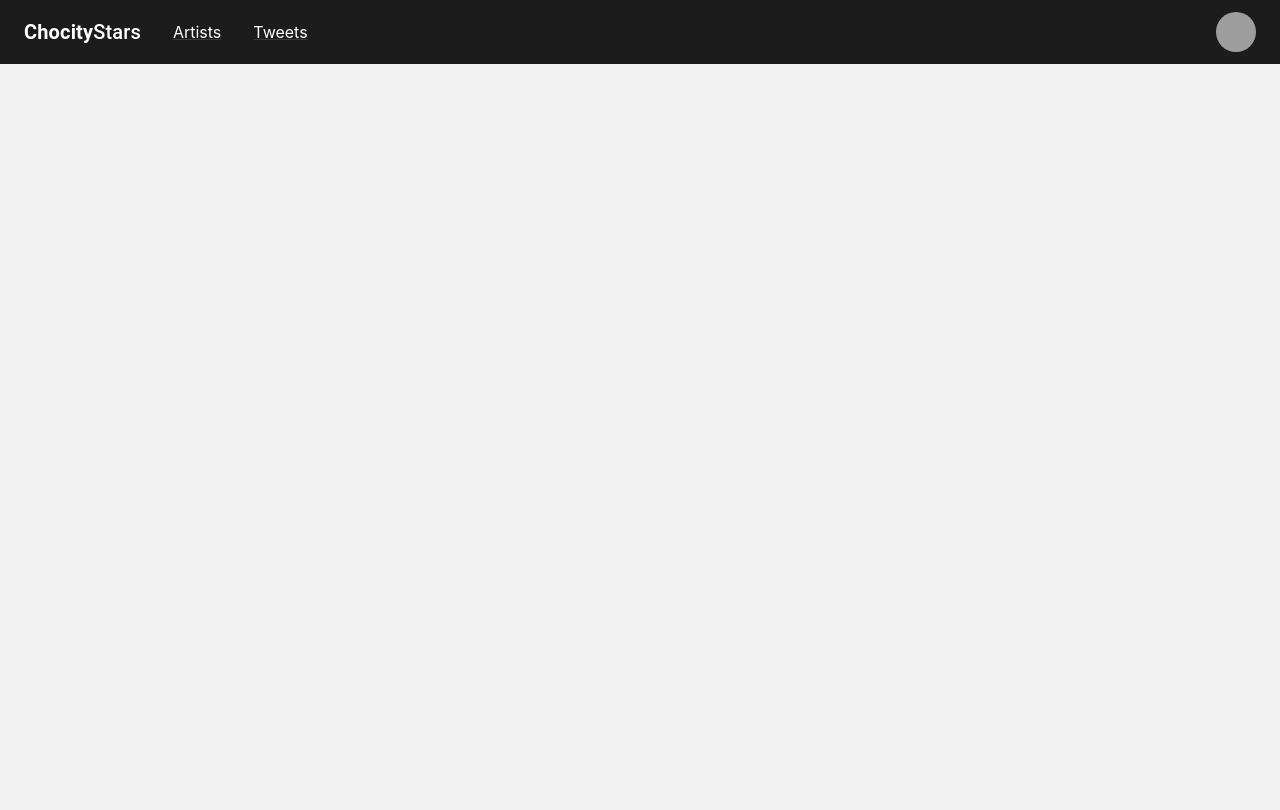
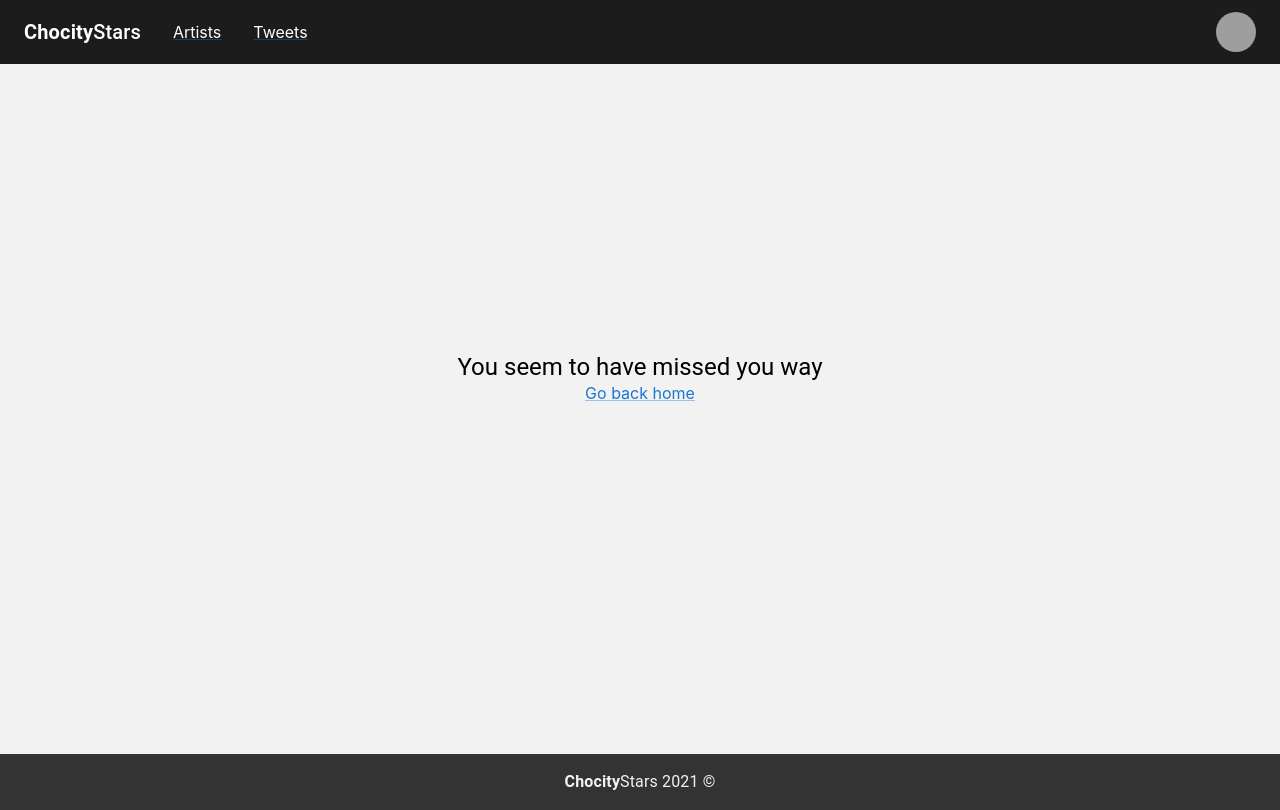
Before and after one commit to cziem/chocolate-city-stars, a React (Create React App) app: page /album in a window 1280 px wide. Built offline with nearby package versions, Linux system fonts and the light colour scheme; grey boxes are pictures that could not be loaded.

Commit message:
Add NotFound page handling

```diff
--- a/src/App.js
+++ b/src/App.js
@@ -4,6 +4,7 @@ import Footer from "./components/Footer"
 import Header from "./components/Header"
 import Album from "./pages/album"
 import Home from "./pages/home"
+import NotFound from "./pages/not-found"
 import Tweets from "./pages/tweets"
 
 function App() {
@@ -16,6 +17,7 @@ function App() {
         <Route path="/albums/:username" element={<Album />} />
         <Route path="albums/:username/:photoId" element={<Gallery />} />
         <Route path="/tweets" element={<Tweets />} />
+        <Route path="*" element={<NotFound />} />
       </Routes>
 
       <Footer />
--- /dev/null
+++ b/src/pages/not-found/index.jsx
@@ -0,0 +1,16 @@
+import { Box, Link, Typography } from "@mui/material"
+import React from "react"
+import "./notfound.styles.scss"
+
+const NotFound = () => {
+  return (
+    <Box className="notfound-main">
+      <Typography variant="h5">You seem to have missed you way</Typography>
+      <div>
+        <Link href="/">Go back home</Link>
+      </div>
+    </Box>
+  )
+}
+
+export default NotFound
--- /dev/null
+++ b/src/pages/not-found/notfound.styles.scss
@@ -0,0 +1,7 @@
+.notfound-main {
+  display: flex;
+  justify-content: center;
+  align-items: center;
+  height: 94.3vh;
+  flex-direction: column;
+}
```
